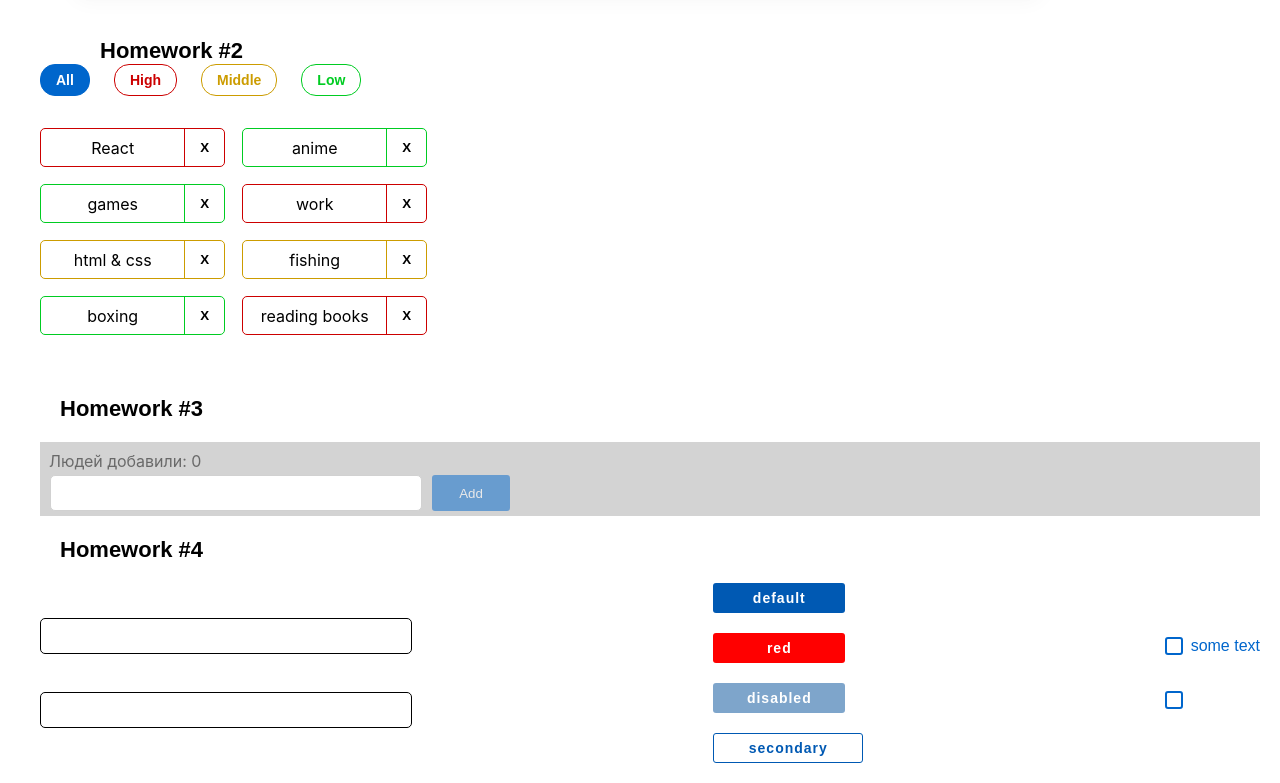
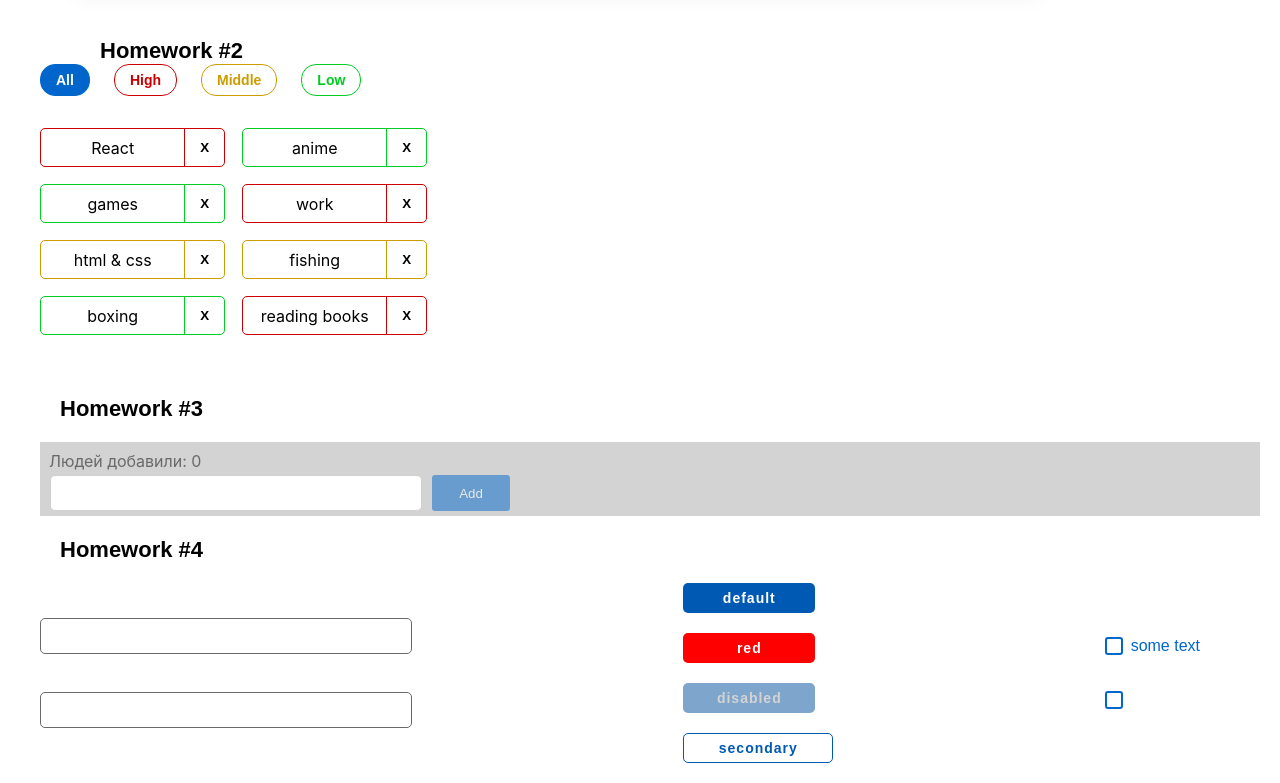
Before and after one commit to krlkonstantine/AutotestHWs, a React (Create React App) app: page / in a window 1280 px wide. Shown: the part 622-1405 px from the top of the page. Built offline with nearby package versions, Linux system fonts and the light colour scheme.

Commit message:
4hw done

```diff
--- a/src/s2-homeworks/hw04/Stand.module.css
+++ b/src/s2-homeworks/hw04/Stand.module.css
@@ -3,6 +3,7 @@
     justify-content: space-between;
     align-items: center;
     margin-left: 20px;
+    padding-right: 60px;
 }
 
 .inputs {
--- a/src/s2-homeworks/hw04/common/c1-SuperInputText/SuperInputText.module.css
+++ b/src/s2-homeworks/hw04/common/c1-SuperInputText/SuperInputText.module.css
@@ -6,20 +6,30 @@
     width:372px;
     height: 36px;
     border-radius: 5px;
-    border: 1px solid black;
 }
 
 .inputWrapper {
+    display: flex;
+    flex-wrap: wrap;
+    flex-direction: column;
+    justify-content: space-evenly;
 }
 
 .superInput {
+    border: 1px solid dimgrey;
 }
 
 .errorInput {
+    order: 2;
+    border: 1px solid red;
 }
 
 .errorInput:focus {
+    border: 2px solid red;
 }
 
 .error {
+    color: red;
+    order: 1;
+    font-size: 15px;
 }
--- a/src/s2-homeworks/hw04/common/c2-SuperButton/SuperButton.module.css
+++ b/src/s2-homeworks/hw04/common/c2-SuperButton/SuperButton.module.css
@@ -1,7 +1,7 @@
 .button {
     min-width: 132px;
     height: 30px;
-    border-radius: 3px;
+    border-radius: 5px;
     font-weight: 600;
     font-size: 14px;
     line-height: 21px;
@@ -13,6 +13,7 @@
 .disabled {
     background: #004D99;
     opacity: 0.5;
+    color: darkgrey;
 }
 
 .secondary {
@@ -31,23 +32,32 @@
 }
 
 .default:hover {
+    background-color: #0080FF;
 }
 
 .red:hover {
+    background-color: #FF1A47;
 }
 
 .secondary:hover {
+    background-color: #E5F0FA;
 }
 
 
 .default:active {
+    background-color: #0059B3;
+}
+
+.red:active {
+    background-color: #B31232;
 }
 
 .secondary:active {
-}
-
-.red:active {
+    color: #0059b3;
+    background: #C9E5FF;
+    border: 1px solid #0066CC;
 }
 
 .button:disabled {
+    opacity: 0.5;
 }
```
